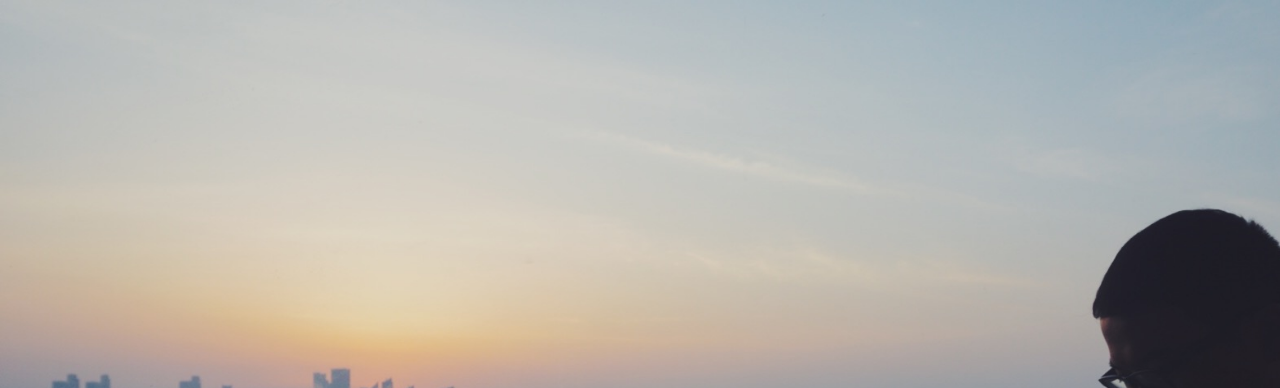
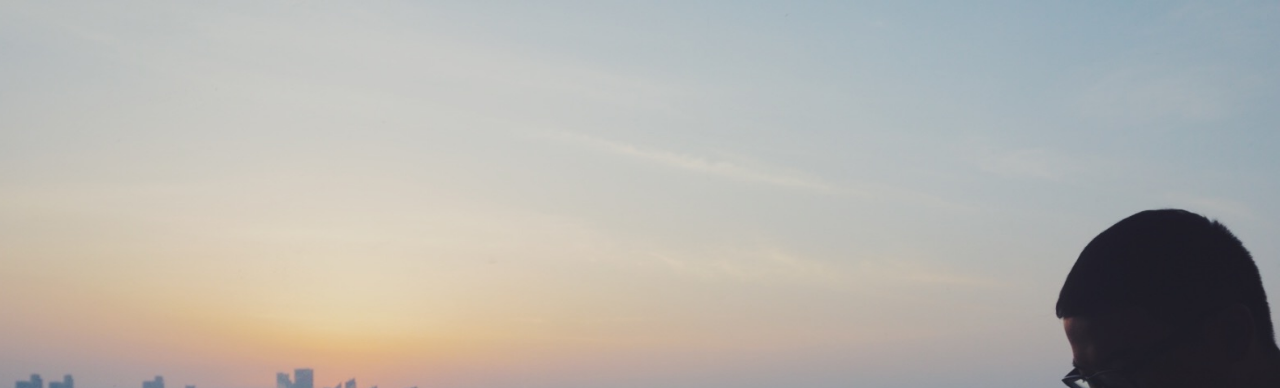
Before and after one commit to VinceCoffee/mrhaohaos.com, a plain HTML site: page index.html in a window 1280 px wide. Shown: the top 388 px of the page. Drawn offline with Linux system fonts and the light colour scheme.

Commit message:
fix background image position

```diff
--- a/css/cardio.css
+++ b/css/cardio.css
@@ -114,7 +114,7 @@ header {
 	width: 100%;
 	color: white;
 	background: rgba(28, 36, 65, 0.93);
-	background: url('../img/header.jpg') no-repeat;
+	background: url('../img/header.jpg') center right no-repeat;
 	background-size: cover;
 }
 
```
